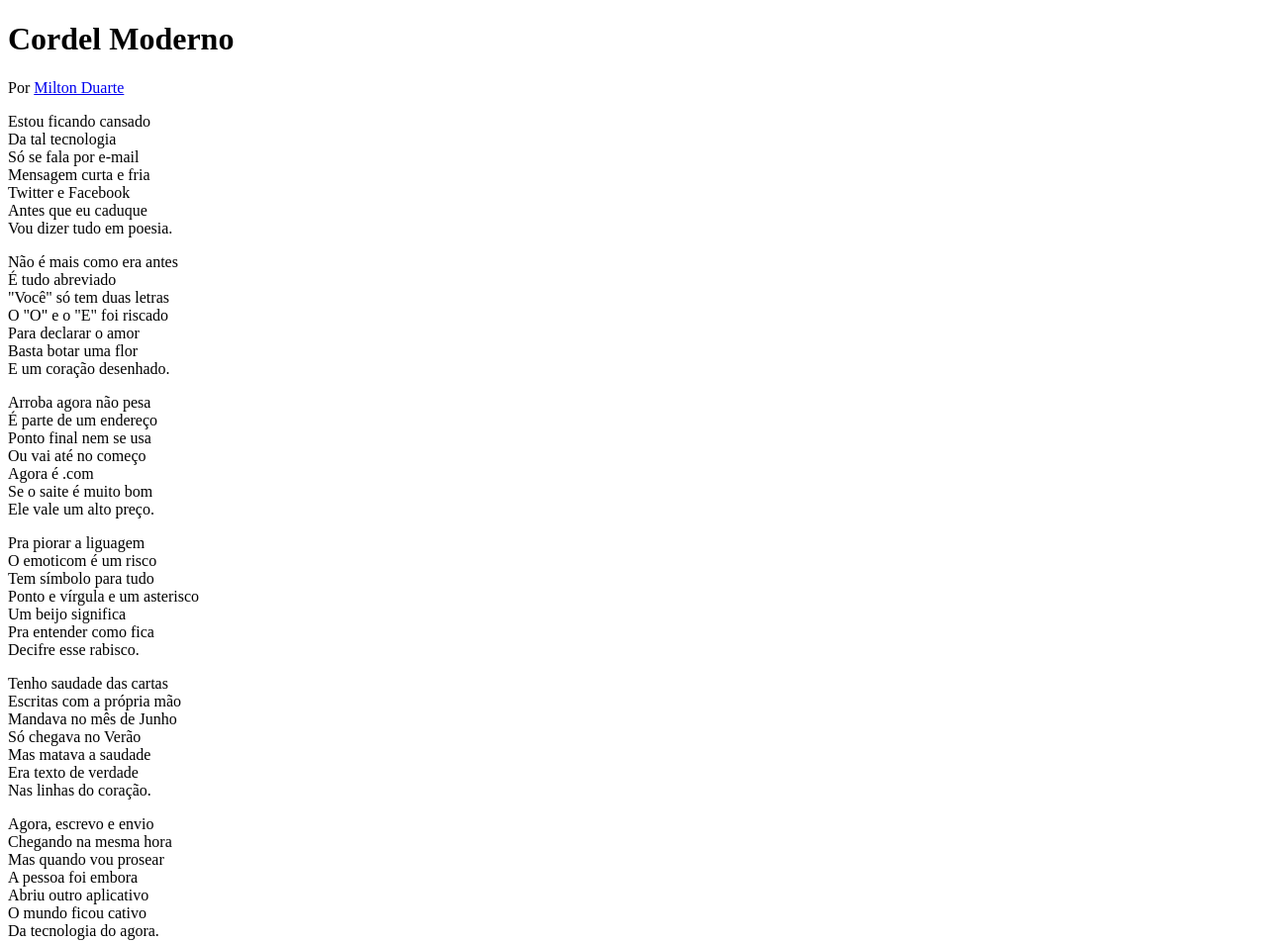
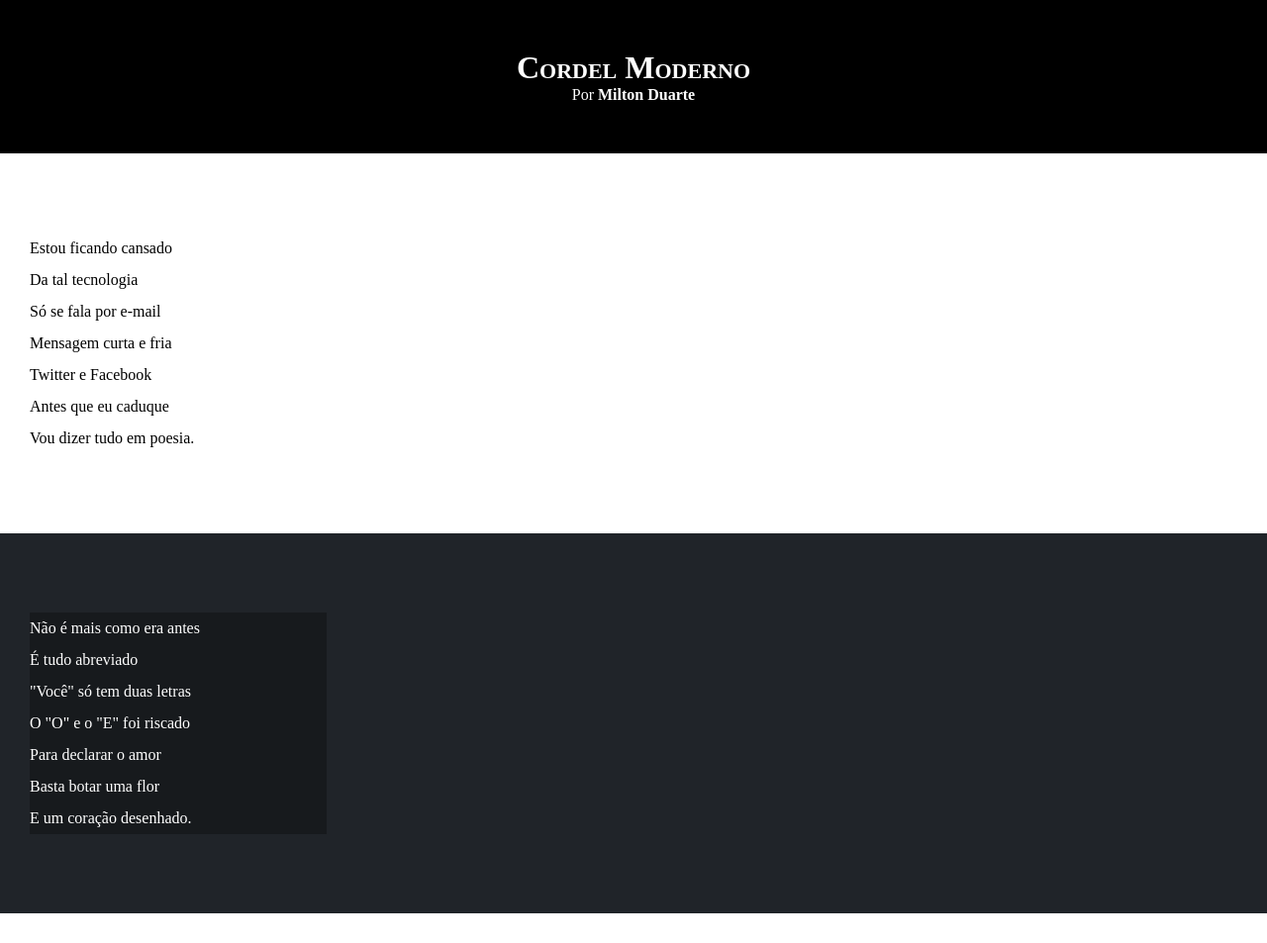
Before and after one commit to rochamaatheus/Cordel-site, a plain HTML site: page index.html in a window 1280 px wide. Shown: the top 953 px of the page at 99% size. Drawn offline with Linux system fonts and the light colour scheme.

Commit message:
Estilos atualizados

```diff
--- a/estilo/style.css
+++ b/estilo/style.css
@@ -1 +1,64 @@
 @charset 'UTF-8';
+
+* {
+    margin: 0px;
+    padding: 0px;
+}
+
+html, body {
+    min-height: 100vh;
+    background-color: lightslategray;
+}
+
+header {
+    background-color: black;
+    color: white;
+    text-align: center;
+}
+
+header > h1 {
+    padding-top: 50px;
+    font-variant: small-caps;
+}
+
+header > p {
+    padding-bottom: 50px;
+}
+header a, footer a {
+    color: white;
+    text-decoration: none;
+    font-weight: bolder;
+}
+
+header a:hover, footer a:hover {
+    text-decoration: underline;
+}
+
+section {
+    padding-top: 10vh;
+    padding-bottom: 10vh;
+    line-height: 2em;
+    padding-left: 30px;
+}
+
+section.normal {
+    background-color: white;
+    color: black;
+}
+
+section.imagem {
+    background-color: rgba(0, 0, 0, 0.733);
+    color: white;
+}
+
+section.imagem > p {
+    background-color: rgba(0, 0, 0, 0.288);
+    width: 300px;
+}
+
+footer {
+    background-color: black;
+    color: white;
+    text-align: center;
+    padding: 10px;
+}
--- a/index.html
+++ b/index.html
@@ -19,7 +19,7 @@
         </p>
     </header>
 
-    <section>
+    <section class="normal">
         <p>
             Estou ficando cansado <br>
             Da tal tecnologia <br>
@@ -31,7 +31,7 @@
         </p>
     </section>
 
-    <section>
+    <section class="imagem">
         <p>
             Não é mais como era antes <br>
             É tudo abreviado <br>
@@ -43,7 +43,7 @@
         </p>
     </section>
 
-    <section>
+    <section class="normal">
         <p>
             Arroba agora não pesa <br>
             É parte de um endereço <br>
@@ -65,7 +65,7 @@
         </p>
     </section>
 
-    <section>
+    <section class="imagem">
         <p>
             Tenho saudade das cartas <br>
             Escritas com a própria mão <br>
@@ -77,7 +77,7 @@
         </p>
     </section>
 
-    <section>
+    <section class="normal">
         <p>
             Agora, escrevo e envio <br>
             Chegando na mesma hora <br>
```
